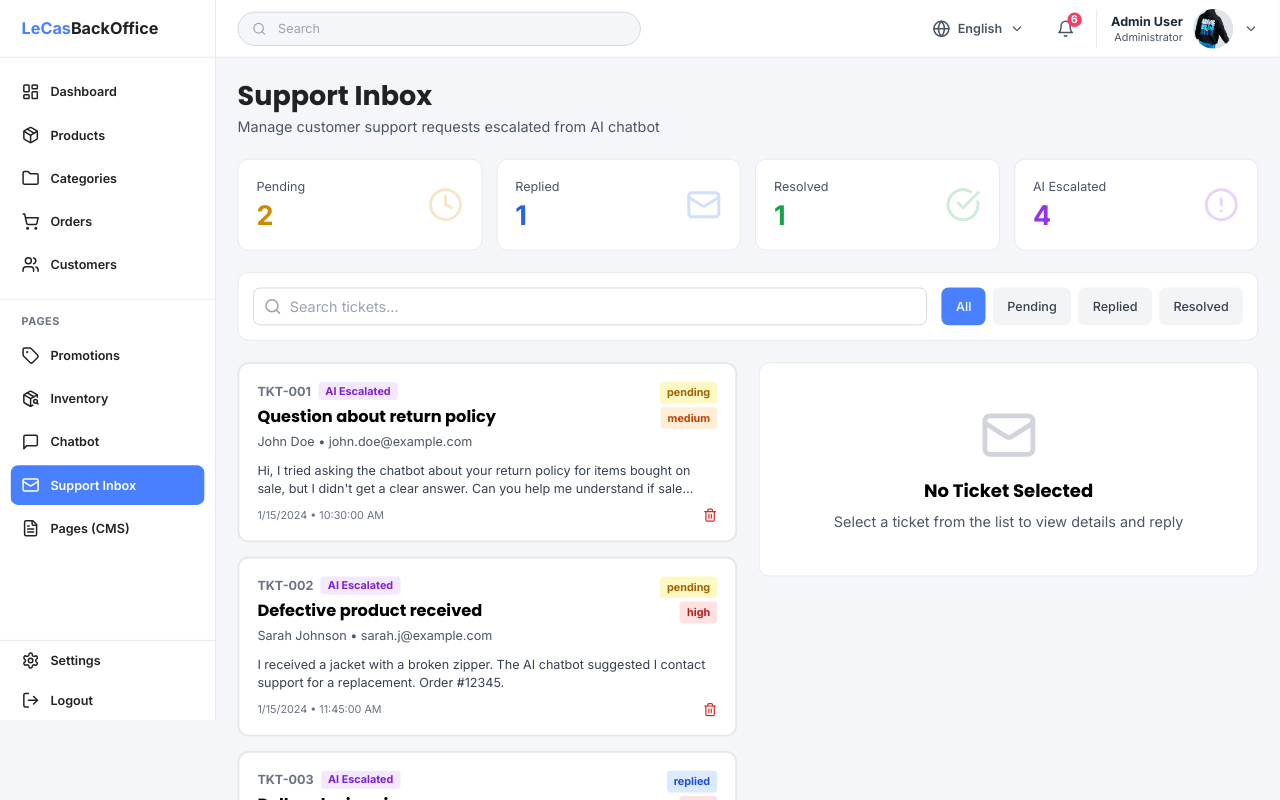
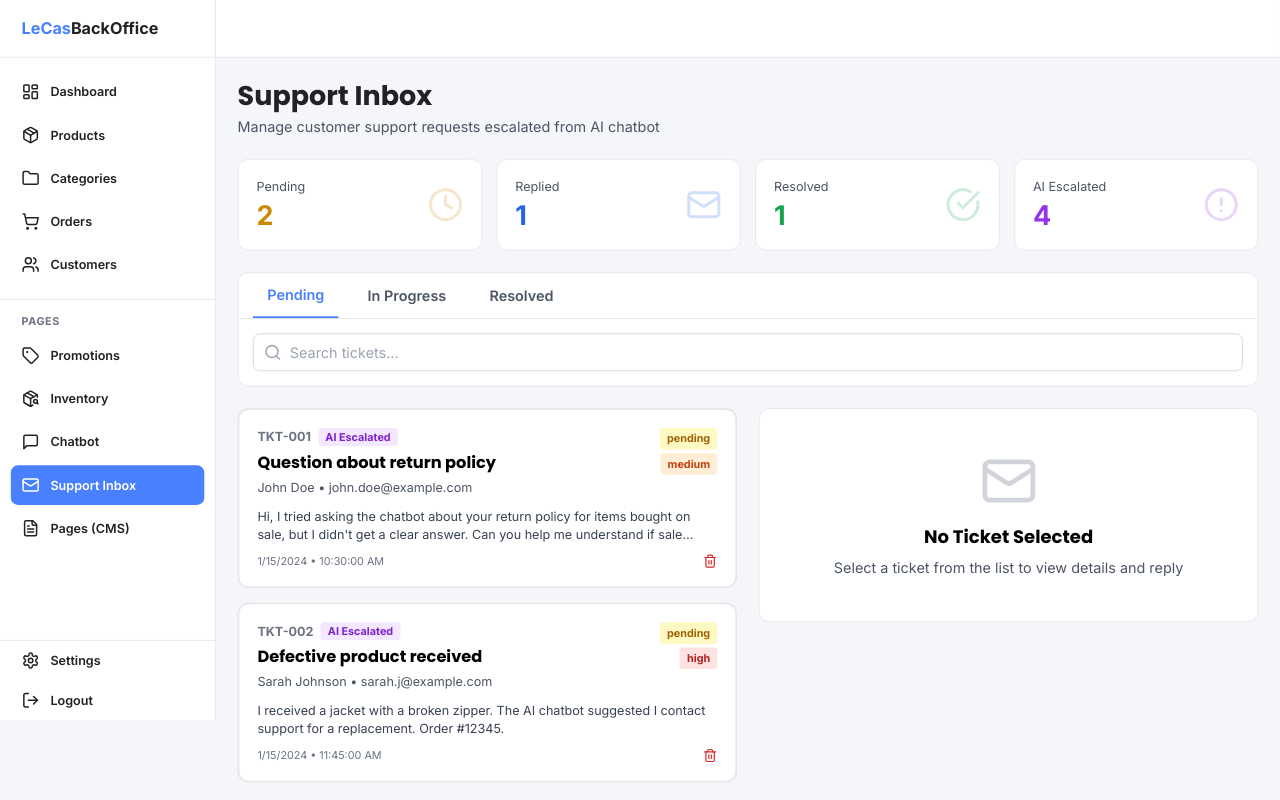
Before and after one commit to nbminh24/KLTN_FE, a Next.js app: page /admin/support-inbox in a window 1280 px wide. Built offline with nearby package versions, Linux system fonts and the light colour scheme.

Commit message:
Adjust Support inbox in admin

```diff
--- a/app/admin/support-inbox/page.tsx
+++ b/app/admin/support-inbox/page.tsx
@@ -1,7 +1,8 @@
 'use client';
 
-import { useState } from 'react';
-import { Mail, Clock, CheckCircle, AlertCircle, Send, Trash2, Search } from 'lucide-react';
+import { useState, useEffect } from 'react';
+import { useRouter, useSearchParams } from 'next/navigation';
+import { Mail, Clock, CheckCircle, AlertCircle, Send, Trash2, Search, ChevronLeft, ChevronRight } from 'lucide-react';
 
 interface SupportTicket {
   id: string;
@@ -16,10 +17,27 @@ interface SupportTicket {
 }
 
 export default function SupportInboxPage() {
+  const router = useRouter();
+  const searchParams = useSearchParams();
   const [selectedTicket, setSelectedTicket] = useState<SupportTicket | null>(null);
   const [replyMessage, setReplyMessage] = useState('');
-  const [filterStatus, setFilterStatus] = useState<'all' | 'pending' | 'replied' | 'resolved'>('all');
+  const [filterStatus, setFilterStatus] = useState<'pending' | 'replied' | 'resolved'>('pending');
   const [searchQuery, setSearchQuery] = useState('');
+  const [currentPage, setCurrentPage] = useState(1);
+  const itemsPerPage = 6;
+
+  // Sync tab with URL
+  useEffect(() => {
+    const tab = searchParams.get('tab');
+    if (tab === 'in-progress') {
+      setFilterStatus('replied');
+    } else if (tab === 'resolved') {
+      setFilterStatus('resolved');
+    } else {
+      setFilterStatus('pending');
+    }
+    setCurrentPage(1);
+  }, [searchParams]);
 
   // Mock data - Replace with API calls later
   const [tickets, setTickets] = useState<SupportTicket[]>([
@@ -102,12 +120,34 @@ export default function SupportInboxPage() {
   };
 
   const filteredTickets = tickets.filter(ticket => {
-    const matchesStatus = filterStatus === 'all' || ticket.status === filterStatus;
+    const matchesStatus = ticket.status === filterStatus;
     const matchesSearch = ticket.customerName.toLowerCase().includes(searchQuery.toLowerCase()) ||
                          ticket.customerEmail.toLowerCase().includes(searchQuery.toLowerCase()) ||
                          ticket.subject.toLowerCase().includes(searchQuery.toLowerCase());
     return matchesStatus && matchesSearch;
   });
+
+  // Pagination
+  const totalPages = Math.ceil(filteredTickets.length / itemsPerPage);
+  const startIndex = (currentPage - 1) * itemsPerPage;
+  const endIndex = startIndex + itemsPerPage;
+  const paginatedTickets = filteredTickets.slice(startIndex, endIndex);
+
+  // Reset to page 1 when filters change
+  useEffect(() => {
+    setCurrentPage(1);
+  }, [filterStatus, searchQuery]);
+
+  const handleTabChange = (status: 'pending' | 'replied' | 'resolved') => {
+    setFilterStatus(status);
+    if (status === 'pending') {
+      router.push('/admin/support-inbox');
+    } else if (status === 'replied') {
+      router.push('/admin/support-inbox?tab=in-progress');
+    } else if (status === 'resolved') {
+      router.push('/admin/support-inbox?tab=resolved');
+    }
+  };
 
   const getStatusColor = (status: string) => {
     switch (status) {
@@ -190,10 +230,41 @@ export default function SupportInboxPage() {
         </div>
       </div>
 
-      {/* Filters & Search */}
-      <div className="bg-white border border-gray-200 rounded-xl p-4">
-        <div className="flex flex-col md:flex-row gap-4">
-          <div className="flex-1">
+      {/* Tabs & Search */}
+      <div className="bg-white border border-gray-200 rounded-xl overflow-hidden">
+        <div className="flex items-center gap-4 border-b border-gray-200 px-4">
+          <button
+            onClick={() => handleTabChange('pending')}
+            className={`px-4 py-3 font-semibold transition relative ${
+              filterStatus === 'pending'
+                ? 'text-[#4880FF] border-b-2 border-[#4880FF]'
+                : 'text-gray-600 hover:text-gray-800'
+            }`}
+          >
+            Pending
+          </button>
+          <button
+            onClick={() => handleTabChange('replied')}
+            className={`px-4 py-3 font-semibold transition relative ${
+              filterStatus === 'replied'
+                ? 'text-[#4880FF] border-b-2 border-[#4880FF]'
+                : 'text-gray-600 hover:text-gray-800'
+            }`}
+          >
+            In Progress
+          </button>
+          <button
+            onClick={() => handleTabChange('resolved')}
+            className={`px-4 py-3 font-semibold transition relative ${
+              filterStatus === 'resolved'
+                ? 'text-[#4880FF] border-b-2 border-[#4880FF]'
+                : 'text-gray-600 hover:text-gray-800'
+            }`}
+          >
+            Resolved
+          </button>
+        </div>
+        <div className="p-4">
           <div className="relative">
             <Search className="w-5 h-5 text-gray-400 absolute left-3 top-1/2 transform -translate-y-1/2" />
             <input
@@ -205,35 +276,20 @@ export default function SupportInboxPage() {
             />
           </div>
         </div>
-          <div className="flex gap-2">
-            {['all', 'pending', 'replied', 'resolved'].map((status) => (
-              <button
-                key={status}
-                onClick={() => setFilterStatus(status as any)}
-                className={`px-4 py-2 rounded-lg font-medium text-sm transition ${
-                  filterStatus === status
-                    ? 'bg-[#4880FF] text-white'
-                    : 'bg-gray-100 text-gray-700 hover:bg-gray-200'
-                }`}
-              >
-                {status.charAt(0).toUpperCase() + status.slice(1)}
-              </button>
-            ))}
-          </div>
-        </div>
       </div>
 
       {/* Tickets Grid */}
       <div className="grid md:grid-cols-2 gap-6">
         {/* Ticket List */}
         <div className="space-y-4">
-          {filteredTickets.length === 0 ? (
+          {paginatedTickets.length === 0 ? (
             <div className="bg-white border border-gray-200 rounded-xl p-8 text-center">
               <Mail className="w-12 h-12 text-gray-300 mx-auto mb-3" />
               <p className="text-gray-600">No tickets found</p>
             </div>
           ) : (
-            filteredTickets.map((ticket) => (
+            <>
+              {paginatedTickets.map((ticket) => (
               <div
                 key={ticket.id}
                 onClick={() => setSelectedTicket(ticket)}
@@ -279,7 +335,35 @@ export default function SupportInboxPage() {
                   </button>
                 </div>
               </div>
-            ))
+              ))}
+
+              {/* Pagination */}
+              {totalPages > 1 && (
+                <div className="bg-white border border-gray-200 rounded-xl p-4">
+                  <div className="flex items-center justify-between">
+                    <button
+                      onClick={() => setCurrentPage(prev => Math.max(prev - 1, 1))}
+                      disabled={currentPage === 1}
+                      className="flex items-center gap-2 px-4 py-2 text-sm font-semibold text-gray-700 bg-gray-100 rounded-lg hover:bg-gray-200 transition disabled:opacity-50 disabled:cursor-not-allowed"
+                    >
+                      <ChevronLeft className="w-4 h-4" />
+                      Previous
+                    </button>
+                    <span className="text-sm font-semibold text-gray-700">
+                      Page {currentPage} of {totalPages}
+                    </span>
+                    <button
+                      onClick={() => setCurrentPage(prev => Math.min(prev + 1, totalPages))}
+                      disabled={currentPage === totalPages}
+                      className="flex items-center gap-2 px-4 py-2 text-sm font-semibold text-gray-700 bg-gray-100 rounded-lg hover:bg-gray-200 transition disabled:opacity-50 disabled:cursor-not-allowed"
+                    >
+                      Next
+                      <ChevronRight className="w-4 h-4" />
+                    </button>
+                  </div>
+                </div>
+              )}
+            </>
           )}
         </div>
 
--- a/components/admin/AdminTopBar.tsx
+++ b/components/admin/AdminTopBar.tsx
@@ -1,58 +1,9 @@
 'use client';
-
-import { Search, Bell, ChevronDown, Globe } from 'lucide-react';
-import Image from 'next/image';
 
 export default function AdminTopBar() {
   return (
-    <div className="h-16 bg-white border-b border-gray-200 flex items-center justify-between px-6">
-      {/* Search */}
-      <div className="flex-1 max-w-md">
-        <div className="relative">
-          <Search className="absolute left-4 top-1/2 -translate-y-1/2 w-4 h-4 text-gray-400" />
-          <input
-            type="text"
-            placeholder="Search"
-            className="w-full pl-11 pr-4 py-2 bg-[#F5F6FA] border border-gray-300 rounded-full text-sm focus:outline-none focus:ring-2 focus:ring-[#4880FF]"
-          />
-        </div>
-      </div>
-
-      {/* Right Side Actions */}
-      <div className="flex items-center gap-4">
-        {/* Language Selector */}
-        <button className="flex items-center gap-2 px-3 py-2 rounded-lg hover:bg-gray-50 transition">
-          <Globe className="w-5 h-5 text-gray-600" />
-          <span className="text-sm font-semibold text-gray-600">English</span>
-          <ChevronDown className="w-4 h-4 text-gray-600" />
-        </button>
-
-        {/* Notifications */}
-        <button className="relative p-2 rounded-lg hover:bg-gray-50 transition">
-          <Bell className="w-5 h-5 text-gray-600" />
-          <span className="absolute top-1 right-1 w-2 h-2 bg-[#F93C65] rounded-full"></span>
-          <span className="absolute top-0 right-0 bg-[#F93C65] text-white text-xs font-bold rounded-full w-4 h-4 flex items-center justify-center">
-            6
-          </span>
-        </button>
-
-        {/* Admin Profile */}
-        <div className="flex items-center gap-3 pl-4 border-l border-gray-200">
-          <div className="text-right">
-            <p className="text-sm font-bold text-gray-800">Admin User</p>
-            <p className="text-xs text-gray-600">Administrator</p>
-          </div>
-          <div className="relative w-11 h-11 bg-gray-300 rounded-full overflow-hidden">
-            <Image
-              src="/bmm32410_black_xl.webp"
-              alt="Admin"
-              fill
-              className="object-cover"
-            />
-          </div>
-          <ChevronDown className="w-4 h-4 text-gray-600" />
-        </div>
-      </div>
+    <div className="h-16 bg-white border-b border-gray-200 flex items-center px-6">
+      {/* Empty top bar - can add breadcrumbs or page title here if needed */}
     </div>
   );
 }
```
Lines whose indentation alone changed are shown as unchanged.
